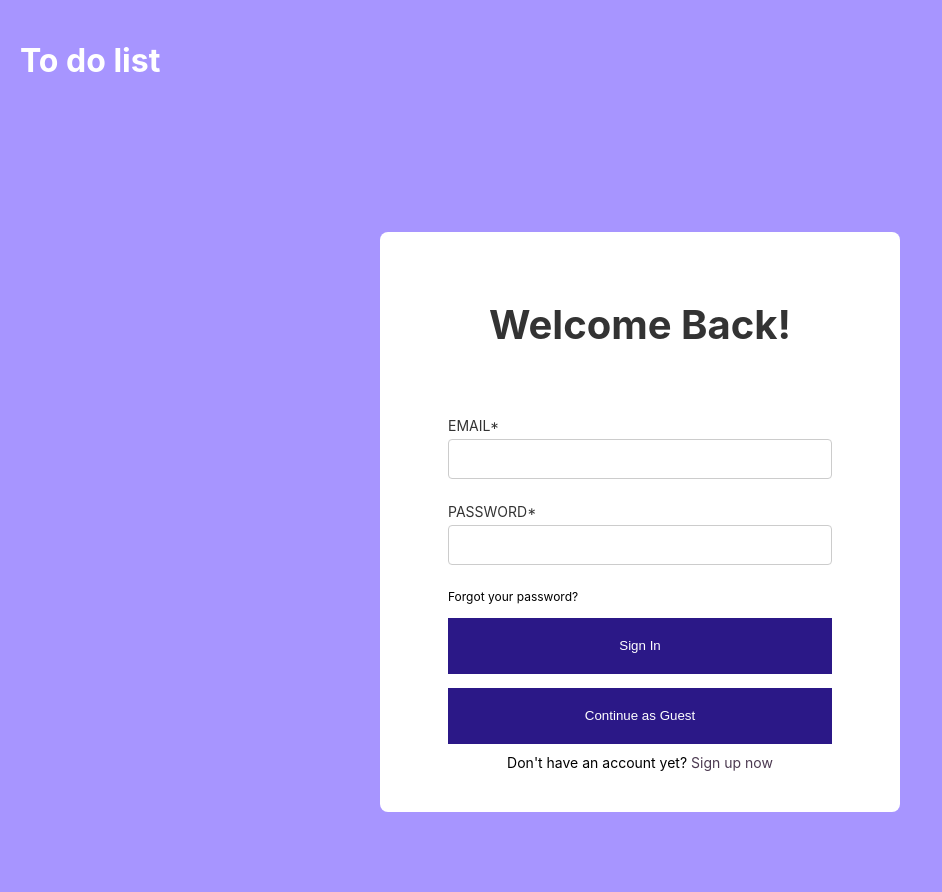
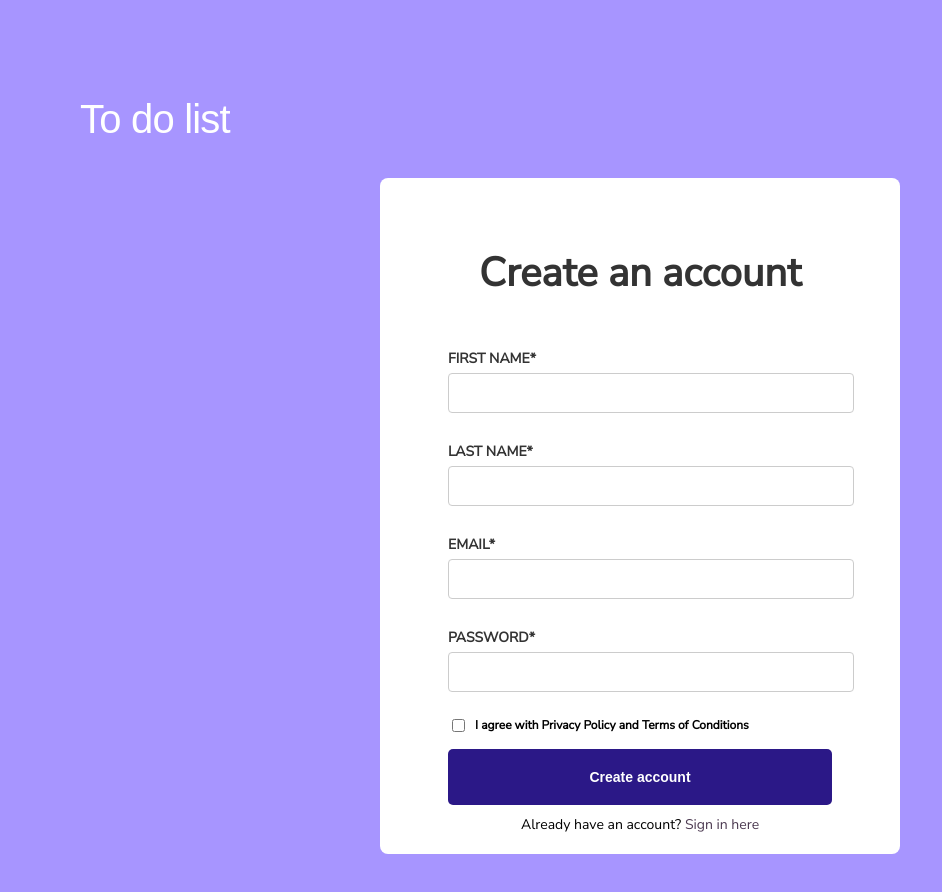
Before and after one commit to araslan1/TodoList_Frontend, a React (Create React App) app: page /signup in a window 1280 px wide. Shown: the top 892 px of the page, without its empty margins (0-942 px from the left). Built offline with nearby package versions, Linux system fonts and the light colour scheme; a web font is replaced by a local one.

Commit message:
modified login/signup pages for backend

```diff
--- a/src/App.js
+++ b/src/App.js
@@ -3,6 +3,8 @@ import { BrowserRouter as Router, Route, Switch} from 'react-router-dom';
 import Signup from "./Signup"
 import Home from './Home'
 import TaskPage from './TaskPage'
+import GuestProfile from './GuestProfile'
+import Login from './Login'
 
 function App() {
   return (
@@ -12,6 +14,9 @@ function App() {
               <Route exact path="/"><Home /></Route>
               <Route path="/signup"><Signup /></Route>
               <Route path="/taskpage"><TaskPage /></Route>
+              <Route path="/signup"><Signup /></Route>
+              <Route path="/guestprofile"><GuestProfile /></Route>
+              <Route path="/login"><Login /></Route>
             </Switch>
       </div>
     </Router>
--- a/src/Createaccount.js
+++ b/src/Login.js
@@ -1,6 +1,6 @@
 import React, { useState } from 'react';
 
-const CreateAccount = () => {
+const Login = () => {
   const [email, setEmail] = useState('');
   const [password, setPassword] = useState('');
 
@@ -8,6 +8,48 @@ const CreateAccount = () => {
     console.log(`Email: ${email}, Password: ${password}`);
   };
 
+  const sendInfo = async (event) => {
+    event.preventDefault();
+    try {
+
+      console.log("trying to send!");
+
+      handleCreateAccount();
+
+      const action = {
+        action: "login",
+        user_data:
+          {
+            //fname: "first",
+           // lname: "last",
+            email: email,
+            password: password
+          }
+      };
+
+      const response = await fetch('http://localhost:8080/todo-list-201/account', {
+        method: 'POST',
+        headers: {
+          "Content-Type": "application/json",
+          "Access-Control-Allow-Origin" : "*",
+          "Access-Control-Allow-Credentials" : true,
+          "status" : 200
+        },
+        body: JSON.stringify(action),
+        mode: 'no-cors',
+      })
+      .then((response) => {
+        console.log("response");
+        console.log(response.body); //displays null
+        })
+        .then((data) => {
+        console.log(data);
+          console.log("Success");
+        });
+    } catch (error) {
+      console.error('Error sending user info:', error);
+    }
+  };
   // CSS STYLES
 
   const headerStyle = {
@@ -74,9 +116,9 @@ const CreateAccount = () => {
       <div style={bodyStyle}>
         <div style={formStyle}>
           <div style={{ ...labelStyle, textAlign: 'center', fontSize: '40px', fontWeight:'bold', marginTop:'48px' }}>
-            Create an account
+            Welcome Back!
           </div>
-          <form>
+          <form onSubmit={sendInfo}>
             <div style={{ display: 'flex', flexDirection: 'column', marginLeft:'48px', marginRight:'48px',marginTop:'48px',}}>
               <label style={labelStyle}>
                 EMAIL*
@@ -100,14 +142,16 @@ const CreateAccount = () => {
               />
             </div>
             <label style={{ display: 'flex', alignItems: 'center',  marginLeft:'48px', marginRight:'48px', marginTop:'24px', fontSize:'12px',}}>
-              <input type="checkbox" style={{ marginRight: '10px' }} />
-              I agree with Privacy Policy and Terms of Conditions
+             Forgot your password?
             </label>
+            <button type="submit" style={buttonStyle}>
+              Log In
+            </button>
             <button type="button" onClick={handleCreateAccount} style={buttonStyle}>
-              Create account
+              Continue as Guest
             </button>
             <div style={{ textAlign: 'center', marginTop: '10px', fontSize: '14px' }}>
-              Already have an account? <span style={{ color: '#4C3A51', cursor: 'pointer' }}>Sign in here</span>
+            Don't have an account yet?  <span style={{ color: '#4C3A51', cursor: 'pointer' }}>Sign up now</span>
             </div>
           </form>
         </div>
@@ -116,4 +160,4 @@ const CreateAccount = () => {
   );
 };
 
-export default CreateAccount;
+export default Login;
--- a/src/Signup.js
+++ b/src/Signup.js
@@ -1,11 +1,64 @@
 import React, { useState } from 'react';
 
 const Signup = () => {
+  const [fname, setFirstName] = useState('');
+  const [lname, setLastName] = useState('');
   const [email, setEmail] = useState('');
   const [password, setPassword] = useState('');
 
   const handleCreateAccount = () => {
     console.log(`Email: ${email}, Password: ${password}`);
+  };
+
+  const sendInfo = async (event) => {
+    event.preventDefault();
+    try {
+
+      console.log("trying to send!");
+
+      handleCreateAccount();
+
+      const action = {
+        action: "signup",
+        user_data:
+          {
+            fname: fname,
+            lname: lname,
+            email: email,
+            password: password
+          }
+      };
+
+      const response = await fetch('http://localhost:8080/todo-list-201/account', {
+        method: 'POST',
+        headers: {
+          "Content-Type": "application/json",
+          "Access-Control-Allow-Origin" : "*",
+          "Access-Control-Allow-Credentials" : true,
+          "status" : 200
+        },
+        body: JSON.stringify(action),
+        mode: 'no-cors',
+      })
+      .then((response) => {
+        console.log("response");
+        console.log(response.body); //displays null
+        })
+        .then((data) => {
+        console.log(data);
+          console.log("Success");
+        });
+
+      // const response = await fetch('http://localhost:8080/todo-list-201/testservlet');
+    //   if (!response.ok) {
+    //     throw new Error('Network response was not ok');
+    //   }
+    //   console.log("response is okay!");
+    //   const data = await response.text();
+    //   console.log(data);
+    } catch (error) {
+      console.error('Error sending user info:', error);
+    }
   };
 
   // CSS STYLES
@@ -22,7 +75,7 @@ const Signup = () => {
     flexDirection: 'column',
     alignItems: 'center',
     justifyContent: 'center',
-    height: '100vh',
+   // height: '100vh',
     margin: '0',
     padding: '0',
     background: '#A795FF',
@@ -36,9 +89,6 @@ const Signup = () => {
     flexDirection: 'column',
     gap: '15px',
     width: '480px',
-    height: '540px',
-
-
   };
 
   const inputStyle = {
@@ -74,10 +124,32 @@ const Signup = () => {
       <div style={bodyStyle}>
         <div style={formStyle}>
           <div style={{ ...labelStyle, textAlign: 'center', fontSize: '40px', fontWeight:'bold', marginTop:'48px' }}>
-            Welcome Back!
+            Create an account
           </div>
-          <form>
-            <div style={{ display: 'flex', flexDirection: 'column', marginLeft:'48px', marginRight:'48px',marginTop:'48px',}}>
+          <form onSubmit={sendInfo}>
+          <div style={{ display: 'flex', flexDirection: 'column', marginLeft:'48px', marginRight:'48px',marginTop:'24px',}}>
+              <label style={labelStyle}>
+                FIRST NAME*
+              </label>
+              <input
+                type="text"
+                value={fname}
+                onChange={(e) => setFirstName(e.target.value)}
+                style={inputStyle}
+              />
+            </div>
+            <div style={{ display: 'flex', flexDirection: 'column', marginLeft:'48px', marginRight:'48px',marginTop:'24px',}}>
+              <label style={labelStyle}>
+                LAST NAME*
+              </label>
+              <input
+                type="text"
+                value={lname}
+                onChange={(e) => setLastName(e.target.value)}
+                style={inputStyle}
+              />
+            </div>
+            <div style={{ display: 'flex', flexDirection: 'column', marginLeft:'48px', marginRight:'48px',marginTop:'24px',}}>
               <label style={labelStyle}>
                 EMAIL*
               </label>
@@ -100,16 +172,14 @@ const Signup = () => {
               />
             </div>
             <label style={{ display: 'flex', alignItems: 'center',  marginLeft:'48px', marginRight:'48px', marginTop:'24px', fontSize:'12px',}}>
-             Forgot your password?
+              <input type="checkbox" style={{ marginRight: '10px', width: 'auto' }} />
+              I agree with Privacy Policy and Terms of Conditions
             </label>
-            <button type="button" onClick={handleCreateAccount} style={buttonStyle}>
-              Sign In
-            </button>
-            <button type="button" onClick={handleCreateAccount} style={buttonStyle}>
-              Continue as Guest
+            <button type="submit" style={buttonStyle}>
+              Create account
             </button>
             <div style={{ textAlign: 'center', marginTop: '10px', fontSize: '14px' }}>
-            Don't have an account yet?  <span style={{ color: '#4C3A51', cursor: 'pointer' }}>Sign up now</span>
+              Already have an account? <span style={{ color: '#4C3A51', cursor: 'pointer' }}>Sign in here</span>
             </div>
           </form>
         </div>
```
